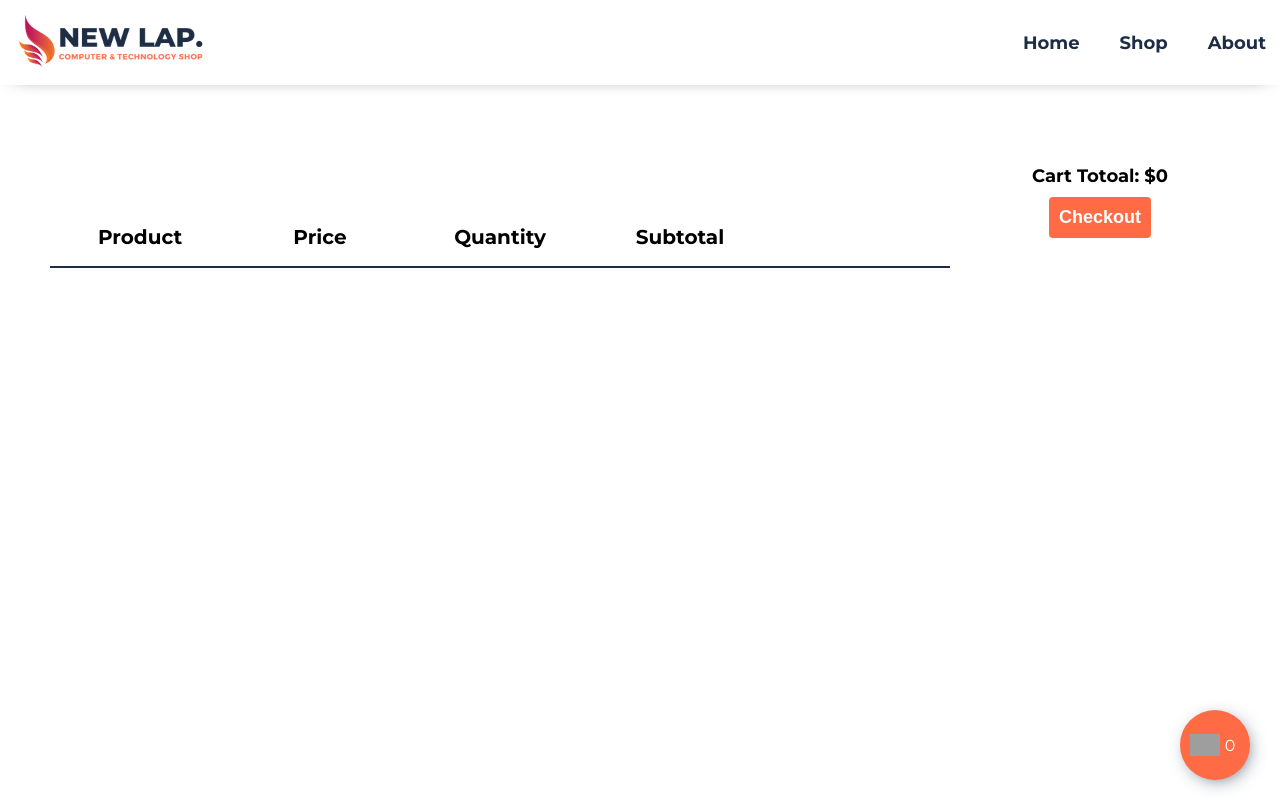
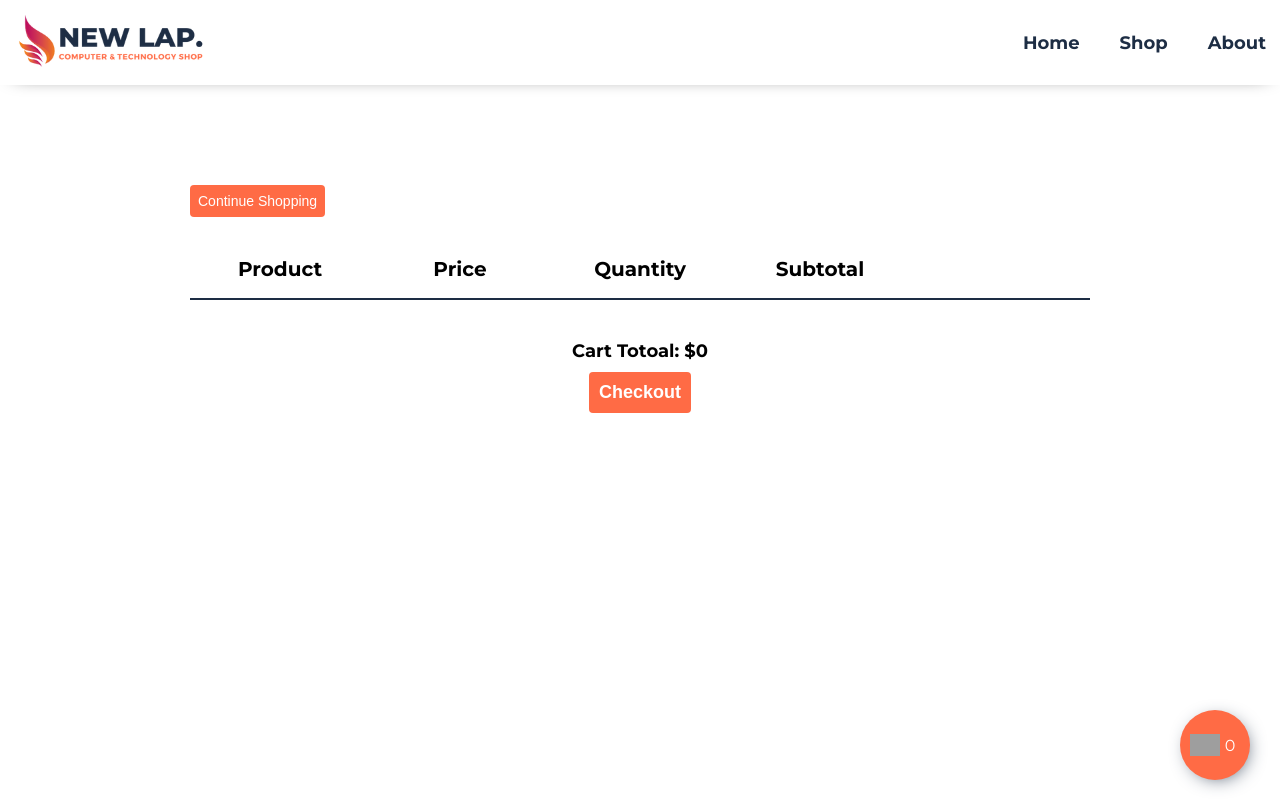
Before and after one commit to aliarnoos/online-store, a React (Create React App) app: page /Basket in a window 1280 px wide. Built offline with nearby package versions, Linux system fonts and the light colour scheme; grey boxes are pictures that could not be loaded.

Commit message:
add pagination & fix some bugs

```diff
--- a/src/App.css
+++ b/src/App.css
@@ -104,7 +104,7 @@ nav ul a:hover {
   margin-left: auto;
   margin-right: auto;
   display: grid;
-  grid-template-columns: repeat(auto-fit, minmax(300px, 1fr));
+  grid-template-columns: repeat(auto-fit, minmax(320px, 1fr));
   gap: 30px;
 }
 
@@ -280,9 +280,23 @@ nav ul a:hover {
 
 .cart {
   display: flex;
+  flex-direction: column;
   justify-content: center;
-  align-items: flex-end;
+  align-items: center;
   gap: 20px;
+}
+.cart .back-btn {
+  font-size: 14px;
+  padding: 8px;
+  color: #fff;
+  background-color: #ff6b45;
+  border: none;
+  border-radius: 4px;
+  transition: background-color 0.27s ease-out;
+  cursor: pointer;
+}
+.cart .back-btn:hover {
+  background-color: #1d2d44;
 }
 .cart .cart-total {
   padding: 20px;
@@ -304,7 +318,6 @@ nav ul a:hover {
   color: #fff;
   background-color: #ff6b45;
   border: none;
-  font-weight: bold;
   border-radius: 4px;
   transition: background-color 0.27s ease-out;
   margin: 10px;
@@ -312,4 +325,23 @@ nav ul a:hover {
 }
 .cart .cart-total button:hover {
   background-color: #1d2d44;
+}
+
+.pagination {
+  text-align: center;
+  margin: 30px;
+}
+.pagination button {
+  margin: 6px;
+  font-size: 16px;
+  padding: 10px;
+  color: #fff;
+  background-color: #ff6b45;
+  border: none;
+  border-radius: 4px;
+  transition: background-color 0.27s ease-out;
+  cursor: pointer;
+}
+.pagination button:hover {
+  background-color: #1d2d44;
 }/*# sourceMappingURL=App.css.map */
--- a/src/App.js
+++ b/src/App.js
@@ -14,11 +14,7 @@ import BasketItem from "./components/Basket/BasketItem";
 
 
 function App() {
-  const [cart, setCart] = useState([])
 
-function handleDel(id) {
-  setCart(current => [...current.filter((el) => el.id !== id)])
-}
 
   const [itemInfo, setItemInfo] = useState({})
   const showInfo = (id) => {
@@ -47,25 +43,33 @@ function handleDel(id) {
     />
   ));
 
+
+
+  const [cart, setCart] = useState([])
+
+  function handleDel(id) {
+    setCart(current => [...current.filter((el) => el.id !== id)])
+  }
+
   useEffect(()=> {
     basketItems()
     sumTotal()
   }, [cart])
 
   const addItem = (itemId) => {
-     const check = () => cart.find(item => item[0].id===itemId )
-    //  console.log(check)
     const item = data.filter(el => el.id === itemId)
-    if(cart.filter(el => el.id === itemId)===true) return
-      setCart(current =>
-        [...current, {
-        img: item[0].img,
-        name: item[0].name,
-        price: item[0].price,
-        id: item[0].id,
-        handleDel: ()=> handleDel(item[0].id)
-     }])
-     console.log(cart)
+    if (cart.some(el => el.id === item[0].id)===true) return
+    else {
+      setCart(current => {
+        return [...current, {
+          img: item[0].img,
+          name: item[0].name,
+          price: item[0].price,
+          id: item[0].id,
+          handleDel: ()=> handleDel(item[0].id)}]
+      })
+    }
+
 }
 const basketItems = () => cart.map((item) => {
   return (
--- a/src/App.scss
+++ b/src/App.scss
@@ -111,7 +111,7 @@ nav {
     margin-left: auto;
     margin-right: auto;
     display: grid;
-    grid-template-columns: repeat(auto-fit, minmax(300px, 1fr));
+    grid-template-columns: repeat(auto-fit, minmax(320px, 1fr));
     gap: 30px;
 }
 .item-card {
@@ -285,9 +285,23 @@ nav {
 }
 .cart {
     display: flex;
+    flex-direction: column;
     justify-content: center;
-    align-items: flex-end;
+    align-items: center;
     gap: 20px;
+    .back-btn {
+        font-size: 14px;
+        padding: 8px;
+        color: $back-color;
+        background-color: $main-color;
+        border: none;
+        border-radius: 4px;
+        transition: background-color 0.27s ease-out;
+        cursor: pointer;
+        &:hover {
+            background-color: $se-color;
+        }
+    }
     .cart-total {
         padding: 20px;
         border-radius: 4px;
@@ -307,7 +321,6 @@ nav {
             color: $back-color;
             background-color: $main-color;
             border: none;
-            font-weight: bold;
             border-radius: 4px;
             transition: background-color 0.27s ease-out;
             margin: 10px;
@@ -318,3 +331,21 @@ nav {
         }
     }
 }
+.pagination {
+    text-align: center;
+    margin: 30px;
+    button {
+        margin: 6px;
+        font-size: 16px;
+        padding: 10px;
+        color: $back-color;
+        background-color: $main-color;
+        border: none;
+        border-radius: 4px;
+        transition: background-color 0.27s ease-out;
+        cursor: pointer;
+        &:hover {
+            background-color: $se-color;
+        }
+    }
+}
--- a/src/components/Basket/Basket.jsx
+++ b/src/components/Basket/Basket.jsx
@@ -1,14 +1,19 @@
 import React, { useEffect, useState } from "react";
+import { useNavigate } from "react-router-dom";
 
 function Basket(props) {
   const [basket, setBasket] = useState(props.basketItems);
   useEffect(() => {
     setBasket(props.basketItems);
   }, [props.basketItems]);
-  const shipping = 20;
+  const navigate = useNavigate();
   return (
+    <>
       <div className="cart">
         <div className="basket-items">
+          <button onClick={() => navigate(-2)} className="back-btn">
+            Continue Shopping
+          </button>
           <table>
             <tbody>
               <tr>
@@ -27,6 +32,7 @@ function Basket(props) {
           <button>Checkout</button>
         </div>
       </div>
+    </>
   );
 }
 
--- a/src/components/ItemInfo.jsx
+++ b/src/components/ItemInfo.jsx
@@ -1,5 +1,6 @@
 import React from "react";
 import BasketBtn from "./Basket/BasketBtn";
+import { Link } from "react-router-dom";
 
 function ItemINfo(props) {
   return (
@@ -27,10 +28,11 @@ function ItemINfo(props) {
               <span>{props.item.display}</span>
             </li>
           </ul>
-          <button onClick={props.item.addItem}>Add to cart</button>
+          <Link to="/Basket">
+            <button onClick={props.item.addItem}>Add to cart</button>
+          </Link>
         </div>
       </div>
-      <BasketBtn />
     </>
   );
 }
--- /dev/null
+++ b/src/components/Pagination.jsx
@@ -0,0 +1,18 @@
+import React from "react";
+
+function Pagination({ totalItems, itemsPerPage, setCurrentPage }) {
+  let pages = [];
+  for (let i = 1; i <= Math.ceil(totalItems / itemsPerPage); i++) {
+    pages.push(i);
+  }
+  const pagesBtns = pages.map((page, index) => {
+    return (
+      <button key={index} onClick={() => setCurrentPage(page)}>
+        {page}
+      </button>
+    );
+  });
+  return <div className="pagination">{pagesBtns}</div>;
+}
+
+export default Pagination;
--- a/src/components/Shop.jsx
+++ b/src/components/Shop.jsx
@@ -1,9 +1,22 @@
-import React from "react";
+import React, { useState } from "react";
+import Pagination from "./Pagination";
 
 function Shop(props) {
+  const [items, setItems] = useState(props.shopItems);
+  const [currentPage, setCurrentPage] = useState(1);
+  const [itemsPerPage, setItemsPerPage] = useState(9);
+
+  const lastItemIndex = currentPage * itemsPerPage;
+  const firstItemtIndex = lastItemIndex - itemsPerPage;
+  const currentItems = items.slice(firstItemtIndex, lastItemIndex);
   return (
     <div>
-      <div className="items-grid">{props.shopItems}</div>
+      <div className="items-grid">{currentItems}</div>
+      <Pagination
+        totalItems={items.length}
+        itemsPerPage={itemsPerPage}
+        setCurrentPage={setCurrentPage}
+      />
     </div>
   );
 }
```
Also changed, not shown: 1 other file (tests, documents, lock files or other folders). Lines whose indentation alone changed are shown as unchanged.
